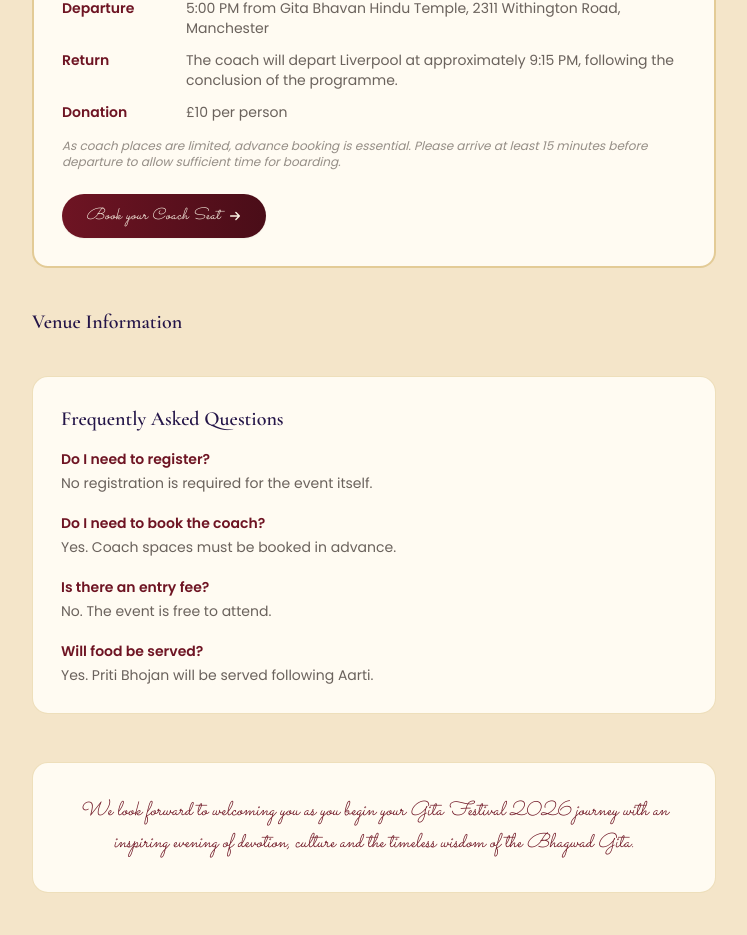
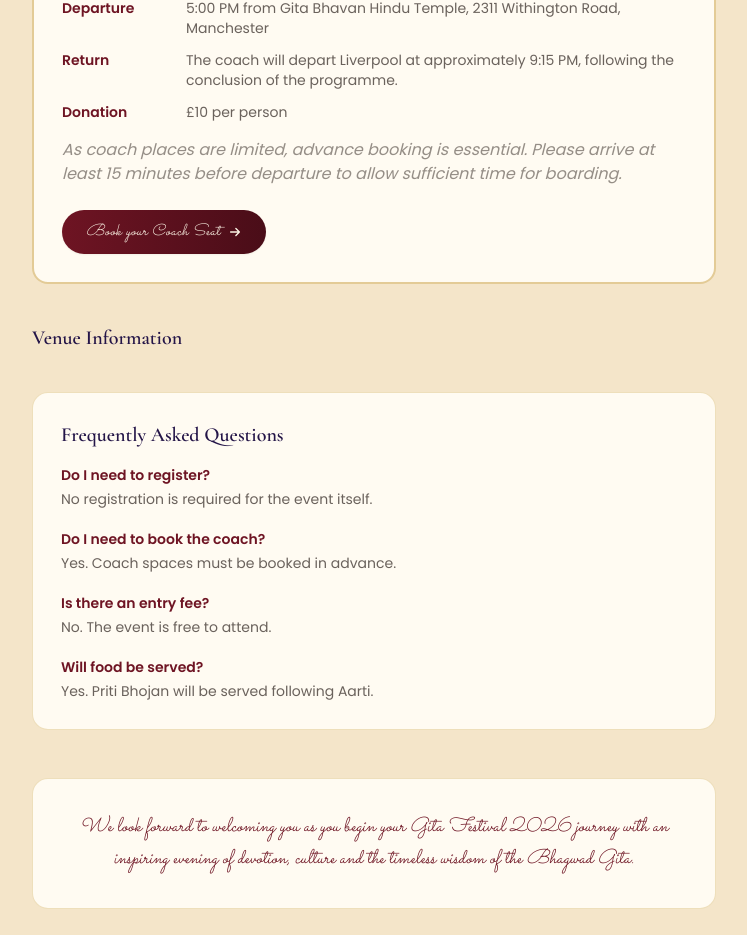
Before and after one commit to Pankajvijaybhatnagar/uk, a Next.js app: page /events/liverpool-satsang-evening in a window 1280 px wide. Shown: the part 1854-2789 px from the top of the page, without its empty margins (72-819 px from the left). Built offline with nearby package versions, Linux system fonts and the light colour scheme.

Commit message:
updated code

```diff
--- a/app/events/[slug]/page.jsx
+++ b/app/events/[slug]/page.jsx
@@ -302,7 +302,7 @@ export default function EventPage({ params }) {
                     </dl>
                   )}
                   {event.coachTravel.note && (
-                    <p className="mt-4 font-body text-xs italic text-ink/50">
+                    <p className="mt-4 font-body text-s italic text-ink/50">
                       {event.coachTravel.note}
                     </p>
                   )}
@@ -311,7 +311,7 @@ export default function EventPage({ params }) {
                       href={event.coachTravel.bookingLink}
                       target="_blank"
                       rel="noopener noreferrer"
-                      className="mt-6 inline-flex items-center justify-center gap-2 rounded-full bg-gradient-to-r from-maroon to-maroon-dark px-6 py-2.5 font-script text-base italic tracking-wide text-cream shadow-sm transition-transform hover:scale-[1.02]"
+                      className="mt-6 inline-flex items-center justify-center gap-2 rounded-full bg-gradient-to-r from-maroon to-maroon-dark px-6 py-2.5 font-script text-base italic tracking-wide text-cream shadow-sm transition-transform hover:scale-[1.02] "
                     >
                       Book your Coach Seat
                       <svg width="14" height="14" viewBox="0 0 16 16" fill="none">
```
